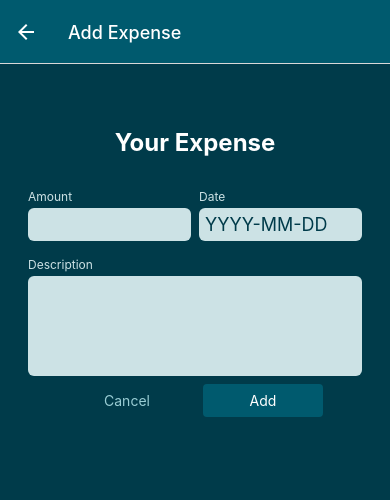
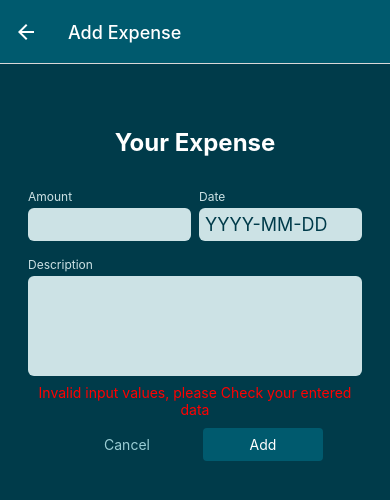
Before and after one commit to stephen-gift/ExpenseTrackerApp, a React Native app: screen /ManageExpense in a window 390 px wide. Shown: the top 500 px of the page. Built offline with nearby package versions, Linux system fonts and the light colour scheme.

Commit message:
Providing Visual Validation Feedback

```diff
--- a/components/ManageExpense/ExpenseForm.js
+++ b/components/ManageExpense/ExpenseForm.js
@@ -10,25 +10,34 @@ export default function ExpenseForm({
   onSubmit,
   defaultValues,
 }) {
-  const [inputValues, setInputValues] = useState({
-    amount: defaultValues ? defaultValues.amount.toString() : "",
-    date: defaultValues ? getFormattedDate(defaultValues.date) : "",
-    description: defaultValues ? defaultValues.description : "",
+  const [inputs, setInputs] = useState({
+    amount: {
+      value: defaultValues ? defaultValues.amount.toString() : "",
+      isValid: true,
+    },
+    date: {
+      value: defaultValues ? getFormattedDate(defaultValues.date) : "",
+      isValid: true,
+    },
+    description: {
+      value: defaultValues ? defaultValues.description : "",
+      isValid: true,
+    },
   });
   function inputChangeHandler(inputIdentifier, enteredValue) {
-    setInputValues((currentValues) => {
+    setInputs((currentinputs) => {
       return {
-        ...currentValues,
-        [inputIdentifier]: enteredValue,
+        ...currentinputs,
+        [inputIdentifier]: { value: enteredValue, isValid: true },
       };
     });
   }
 
   function submitHandler() {
     const expenseData = {
-      amount: +inputValues.amount,
-      date: new Date(inputValues.date),
-      description: inputValues.description,
+      amount: +inputs.amount.value,
+      date: new Date(inputs.date.value),
+      description: inputs.description.value,
     };
 
     const amountIsValid = !isNaN(expenseData.amount) && expenseData.amount > 0;
@@ -36,12 +45,38 @@ export default function ExpenseForm({
     const descriptionIsValid = expenseData.description.trim().length > 0;
 
     if (!amountIsValid && !dateIsValid && !descriptionIsValid) {
-      Alert.alert("Invalid input", "Please, Check your input values");
+      //   Alert.alert("Invalid input", "Please, Check your input values");
+      setInputs((currentinputs) => ({
+        amount: { value: currentinputs.amount.value, isValid: amountIsValid },
+        date: { value: currentinputs.date.value, isValid: dateIsValid },
+        description: {
+          value: currentinputs.description.value,
+          isValid: descriptionIsValid,
+        },
+      }));
       return;
     }
 
     onSubmit(expenseData);
   }
+
+  //   const formIsInvalid =
+  //     !inputs.amount.isValid ||
+  //     !inputs.date.isValid ||
+  //     !inputs.description.isValid;
+
+  const formIsInvalid =
+    !(
+      inputs.amount.isValid &&
+      !isNaN(+inputs.amount.value) &&
+      +inputs.amount.value > 0
+    ) ||
+    !(
+      inputs.date.isValid &&
+      new Date(inputs.date.value).toString() !== "Invalid Date"
+    ) ||
+    !(inputs.description.isValid && inputs.description.value.trim().length > 0);
+
   return (
     <View style={styles.form}>
       <Text style={styles.title}>Your Expense</Text>
@@ -51,7 +86,7 @@ export default function ExpenseForm({
           textInputConfig={{
             keyboardType: "decimal-pad",
             onChangeText: inputChangeHandler.bind(this, "amount"),
-            value: inputValues.amount,
+            value: inputs.amount.value,
           }}
           style={styles.rowInput}
         />
@@ -61,7 +96,7 @@ export default function ExpenseForm({
             placeholder: "YYYY-MM-DD",
             maxLength: 10,
             onChangeText: inputChangeHandler.bind(this, "date"),
-            value: inputValues.date,
+            value: inputs.date.value,
           }}
           style={styles.rowInput}
         />
@@ -73,14 +108,23 @@ export default function ExpenseForm({
           //   autoCorrect: false,
           //   autoCapitalize: true,
           onChangeText: inputChangeHandler.bind(this, "description"),
-          value: inputValues.description,
+          value: inputs.description.value,
         }}
       />
+      {formIsInvalid && (
+        <Text style={styles.errorText}>
+          Invalid input values, please Check your entered data
+        </Text>
+      )}
       <View style={styles.buttons}>
         <Button style={styles.button} mode={"flat"} onPress={onCancel}>
           Cancel
         </Button>
-        <Button style={styles.button} onPress={submitHandler}>
+        <Button
+          style={styles.button}
+          onPress={submitHandler}
+          disabled={formIsInvalid}
+        >
           {submitButtonLabel}
         </Button>
       </View>
@@ -113,4 +157,9 @@ const styles = StyleSheet.create({
     minWidth: 120,
     marginHorizontal: 8,
   },
+  errorText: {
+    color: "red",
+    textAlign: "center",
+    marginBottom: 10,
+  },
 });
--- a/components/UI/Button.js
+++ b/components/UI/Button.js
@@ -2,12 +2,13 @@ import { Pressable, StyleSheet, Text, View } from "react-native";
 import React, { Children } from "react";
 import { GlobalStyles } from "../../constants/styles";
 
-export default function Button({ onPress, children, mode, style }) {
+export default function Button({ onPress, children, mode, style ,disabled}) {
   return (
     <View style={style}>
       <Pressable
         onPress={onPress}
         style={({ pressed }) => pressed && styles.pressed}
+        disabled={disabled}
       >
         <View style={[styles.button, mode === "flat" && styles.flat]}>
           <Text style={[styles.buttontext, mode === "flat" && styles.flatText]}>
--- a/util/date.js
+++ b/util/date.js
@@ -1,7 +1,19 @@
+// export function getFormattedDate(date) {
+//   return date.toISOString().slice(0, 10);
+// }
 export function getFormattedDate(date) {
-  return date.toISOString().slice(0, 10);
+  if (!date || isNaN(date.getTime())) {
+    return "";
+  }
+  const year = date.getFullYear();
+  const month = (date.getMonth() + 1).toString().padStart(2, "0");
+  const day = date.getDate().toString().padStart(2, "0");
+  return `${year}-${month}-${day}`;
 }
 
 export function getDateMinusDays(date, days) {
-  return new Date(date.getFullYear(), date.getMonth(), date.getDate() - days);
+  const resultDate = new Date(date);
+  resultDate.setDate(date.getDate() - days);
+  return resultDate;
+  // return new Date(date.getFullYear(), date.getMonth(), date.getDate() - days);
 }
```
